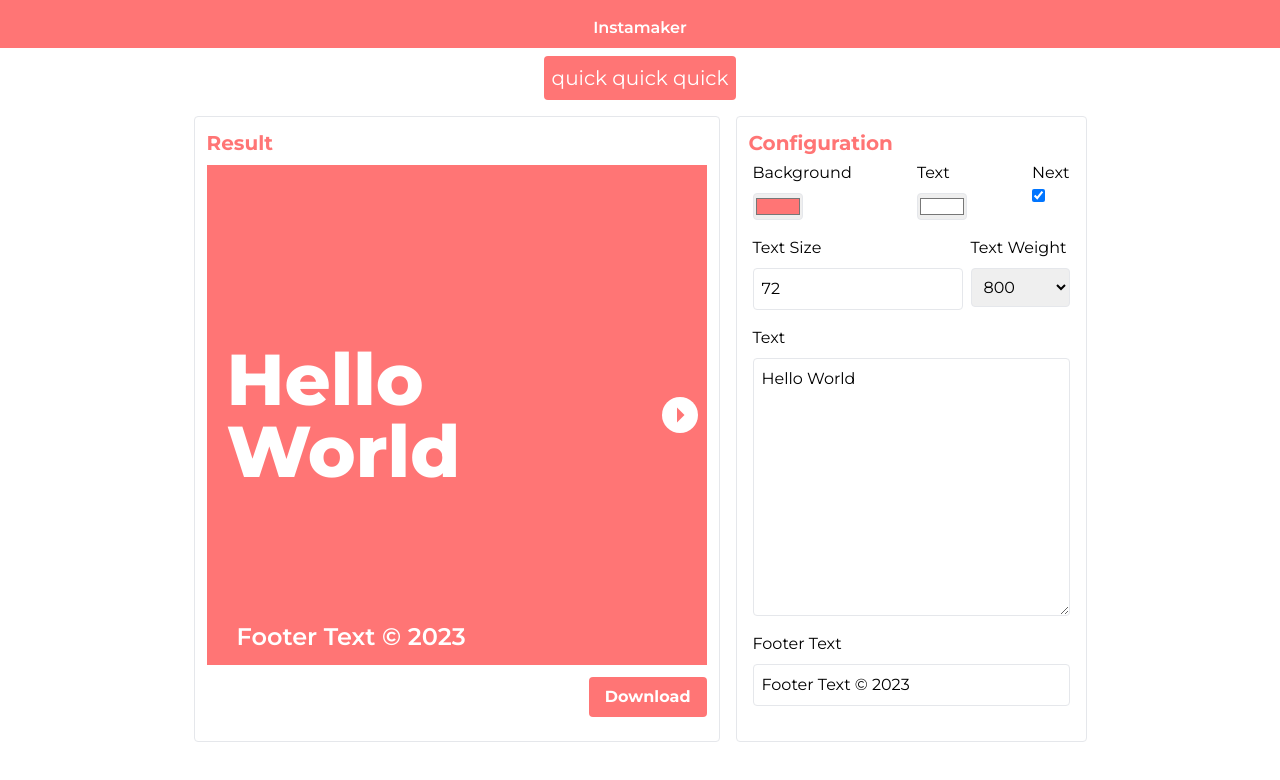
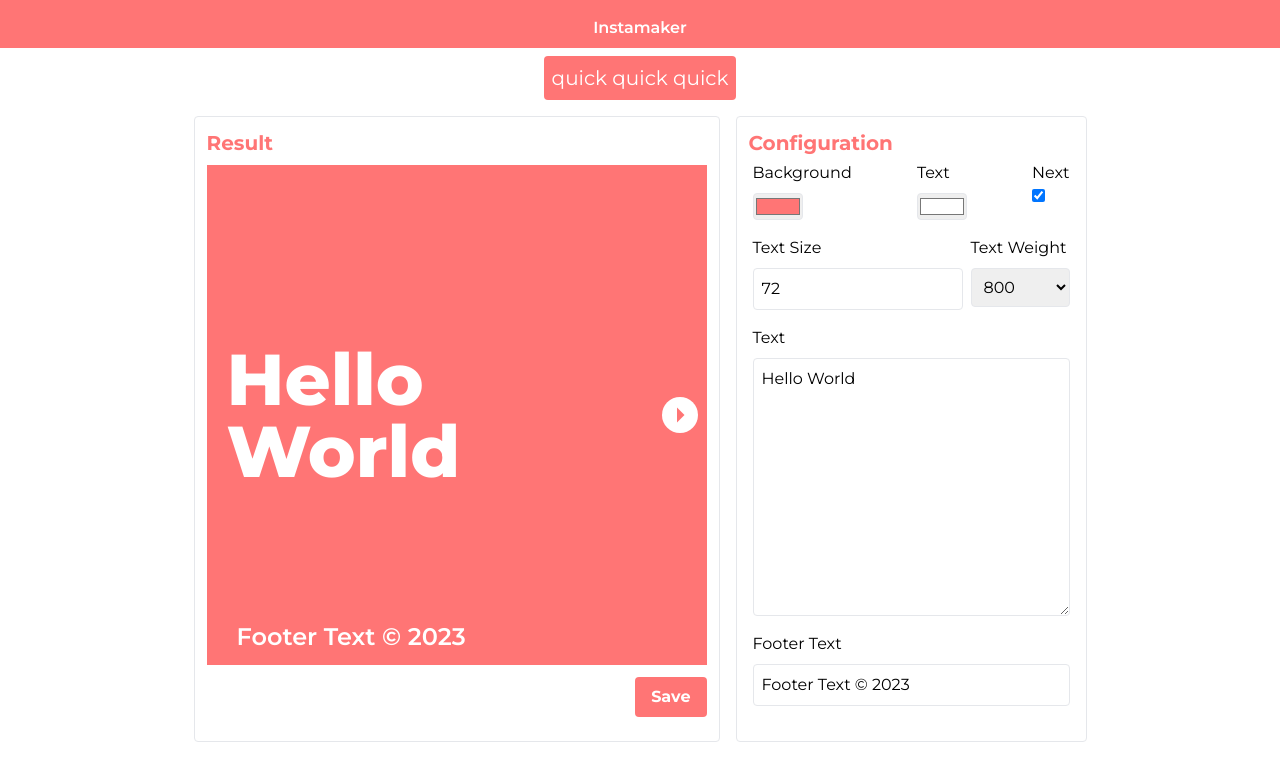
Before and after one commit to wasiqwiqar/Instamaker, a Vue app: page / in a window 1280 px wide. Shown: the top 780 px of the page. Built offline with nearby package versions, Linux system fonts and the light colour scheme.

Commit message:
Make header change colour based on text selected

```diff
--- a/src/assets/main.scss
+++ b/src/assets/main.scss
@@ -47,7 +47,6 @@ $value in $theme-colors {
 .logo {
     will-change: filter;
     transition: filter 300ms;
-    color: $white;
     padding: 1em 0em 0.5em 0;
     z-index: 5;
 }
--- a/src/components/GeneratedImage.vue
+++ b/src/components/GeneratedImage.vue
@@ -19,7 +19,7 @@
 
         <button class="font-bold my-3 py-2 px-4 rounded hover:brightness-110 float-right"
             :style="`background: ${GeneralStore.styles.bgColor}; color: ${GeneralStore.styles.textColor}`"
-            @click.left="GeneralStore.downloadImage(toDownload)">Download</button>
+            @click.left="GeneralStore.downloadImage(toDownload)">Save</button>
     </v-card>
 </template>
 
```
